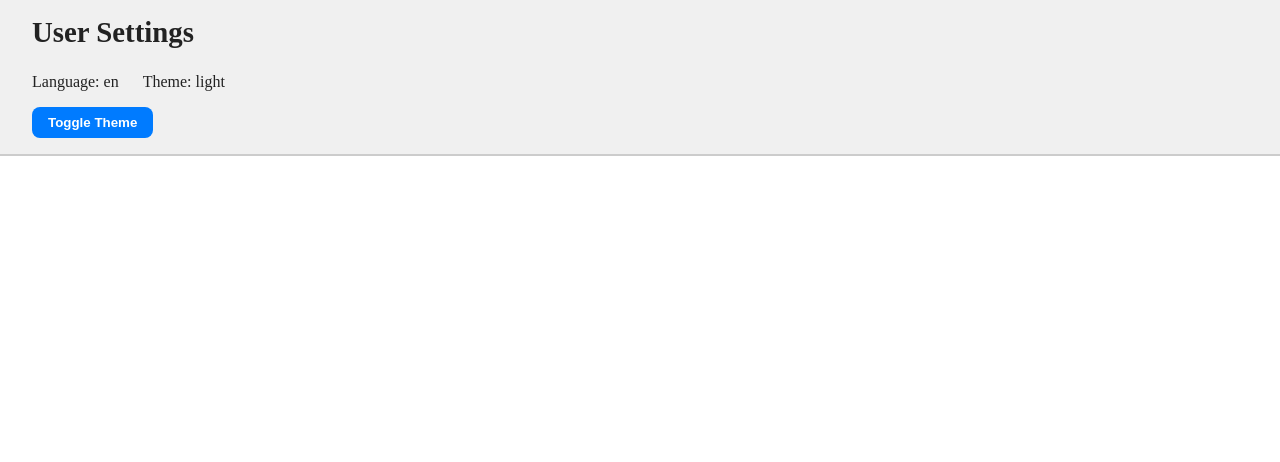
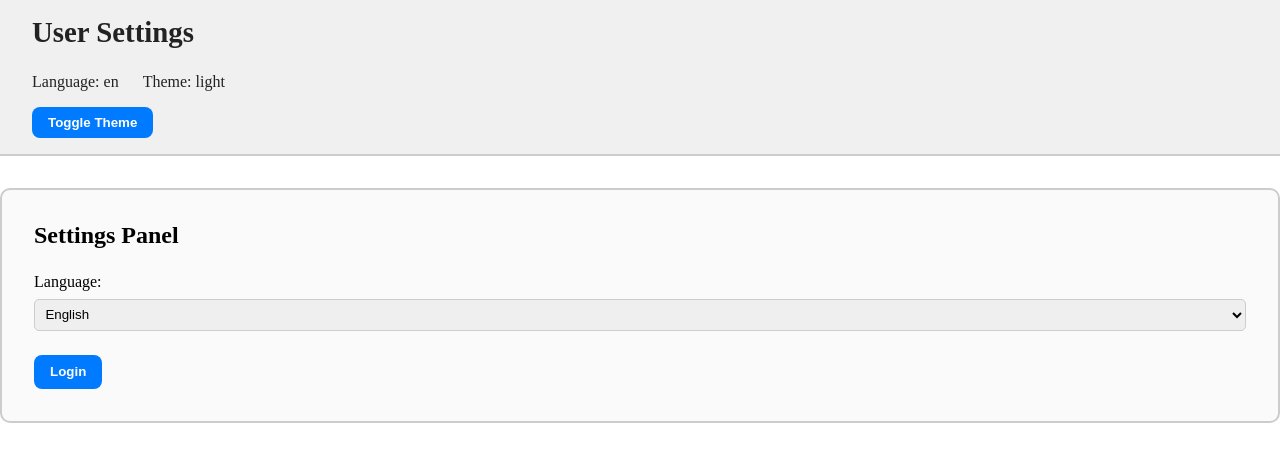
Before and after one commit to Espadv69/useContext-Intermediate, a React (Vite) app in the folder UserSettings-Context/: page / in a window 1280 px wide. Shown: the top 462 px of the page. Built offline with nearby package versions, Linux system fonts and the light colour scheme.

Commit message:
feat: update App component to render SettingsPanel alongside Header

```diff
--- a/UserSettings-Context/src/App.jsx
+++ b/UserSettings-Context/src/App.jsx
@@ -1,7 +1,13 @@
 import Header from './components/Header/Header'
+import SettingsPanel from './components/SettingsPanel/SettingsPanel'
 
 const App = () => {
-  return <Header />
+  return (
+    <div className="app">
+      <Header />
+      <SettingsPanel />
+    </div>
+  )
 }
 
 export default App
```
